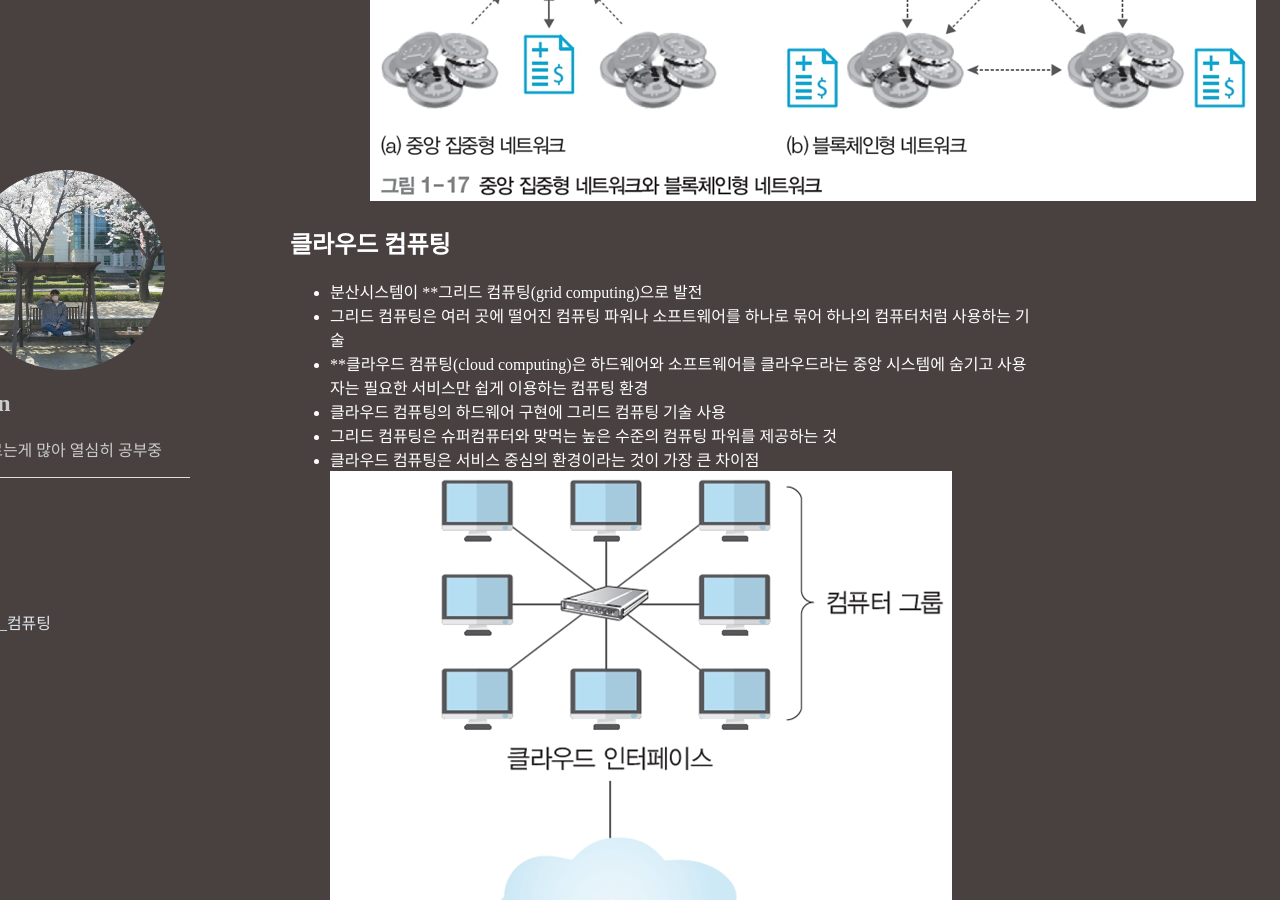
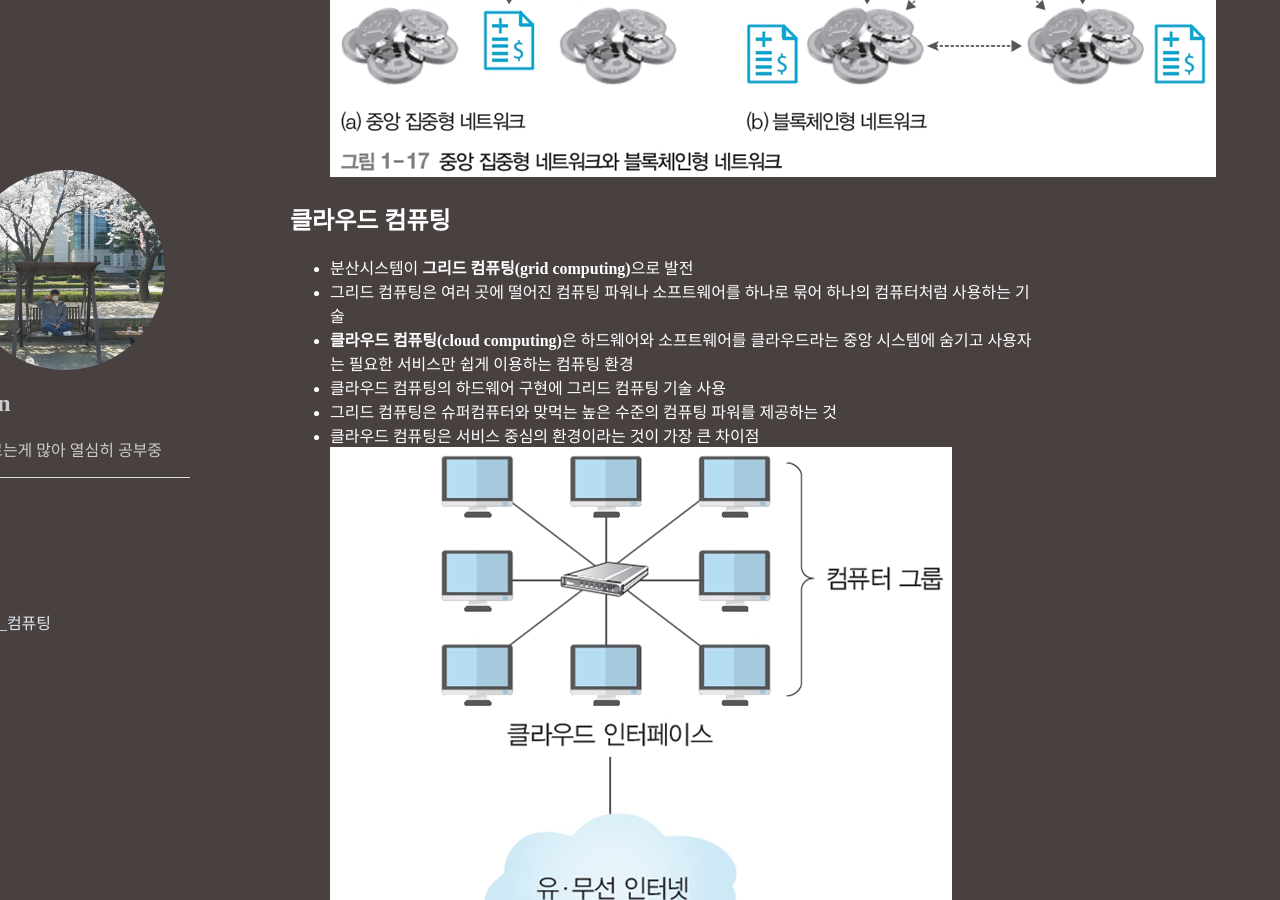
Before and after one commit to Rabbit-Jun/Rabbit-Jun.github.io, a Jekyll site: the page built from _posts/OS/2024-04-07-OS.md, in a window 1280 px wide and 900 px high, scrolled down 10426 px. Built offline with Jekyll 4.4.1, drawn with Linux system fonts in a browser that asks for light colours.

Commit message:
os_quize

```diff
--- a/_posts/OS/2024-04-07-OS.md
+++ b/_posts/OS/2024-04-07-OS.md
@@ -181,16 +181,17 @@
 # P2P 시스템의 예: 메신저
 - 메신저는 사용자가 서버에서 인증을 마치면 상대방과 P2P로 직접 연결됨
     - ex) 모바일 메신저 ex) 카카오톡
+
 # 서버가 없는 완전한 P2P 시스템: 블록체인
-    - **블록체인(block chain)**은 P2P 시스템 전체에 거래 장부를 분산시킨 뒤 전체 시스템의 50% 이상이 동의할 때만 거래 장부 변경 가능
-    - 현재의 컴퓨팅 기술로는 해킹이 불가능한 시스템
-    - 대체 불가 토큰 또는 NFT(Non-Fungible Token)로 불리는 디지털 자산의 유일성을 증명하는 데 블록체인 사용
-    ![central focus block chain](/assets/osimg/block_chain.png)
+- **블록체인(block chain)**은 P2P 시스템 전체에 거래 장부를 분산시킨 뒤 전체 시스템의 50% 이상이 동의할 때만 거래 장부 변경 가능
+- 현재의 컴퓨팅 기술로는 해킹이 불가능한 시스템
+- 대체 불가 토큰 또는 NFT(Non-Fungible Token)로 불리는 디지털 자산의 유일성을 증명하는 데 블록체인 사용
+![central focus block chain](/assets/osimg/block_chain.png)
 
 # 클라우드 컴퓨팅
-- 분산시스템이 **그리드 컴퓨팅(grid computing)으로 발전
+- 분산시스템이 **그리드 컴퓨팅(grid computing)**으로 발전
 - 그리드 컴퓨팅은 여러 곳에 떨어진 컴퓨팅 파워나 소프트웨어를 하나로 묶어 하나의 컴퓨터처럼 사용하는 기술
-- **클라우드 컴퓨팅(cloud computing)은 하드웨어와 소프트웨어를 클라우드라는 중앙 시스템에 숨기고 사용자는 필요한 서비스만 쉽게 이용하는 컴퓨팅 환경
+- **클라우드 컴퓨팅(cloud computing)**은 하드웨어와 소프트웨어를 클라우드라는 중앙 시스템에 숨기고 사용자는 필요한 서비스만 쉽게 이용하는 컴퓨팅 환경
 - 클라우드 컴퓨팅의 하드웨어 구현에 그리드 컴퓨팅 기술 사용
 - 그리드 컴퓨팅은 슈퍼컴퓨터와 맞먹는 높은 수준의 컴퓨팅 파워를 제공하는 것
 - 클라우드 컴퓨팅은 서비스 중심의 환경이라는 것이 가장 큰 차이점
```
